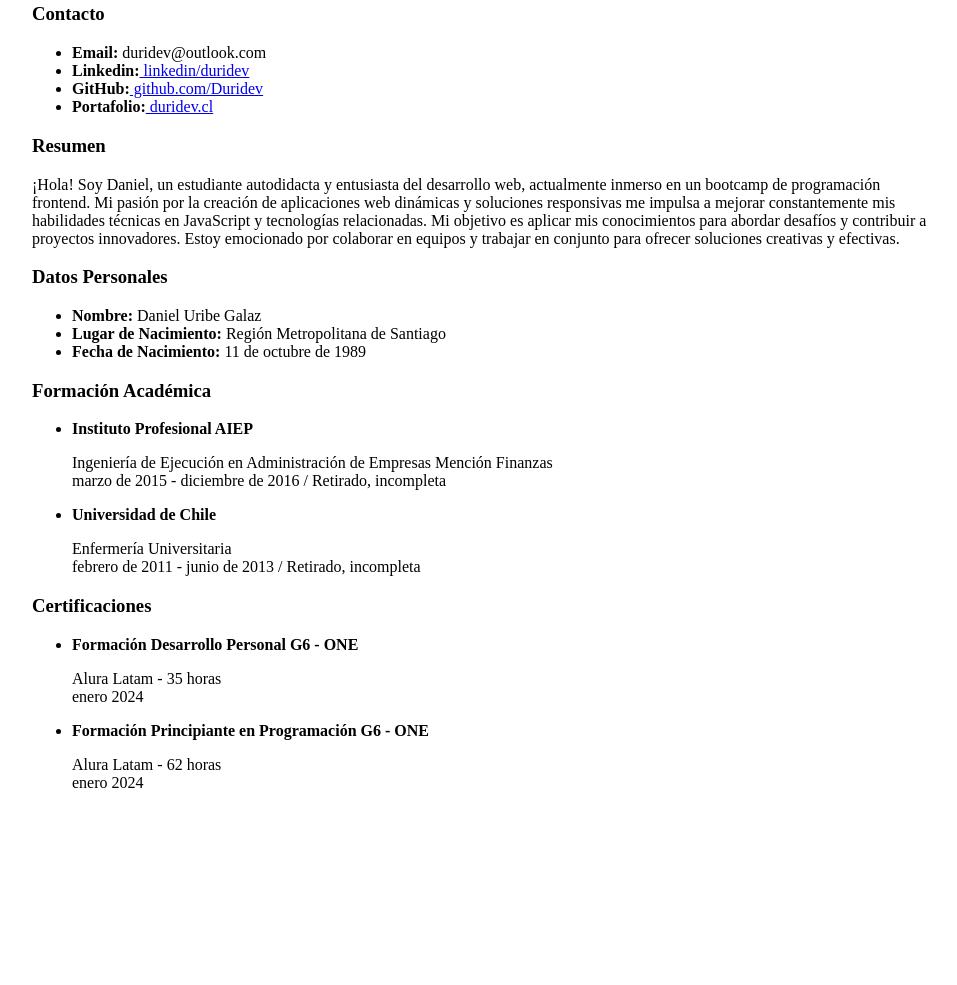
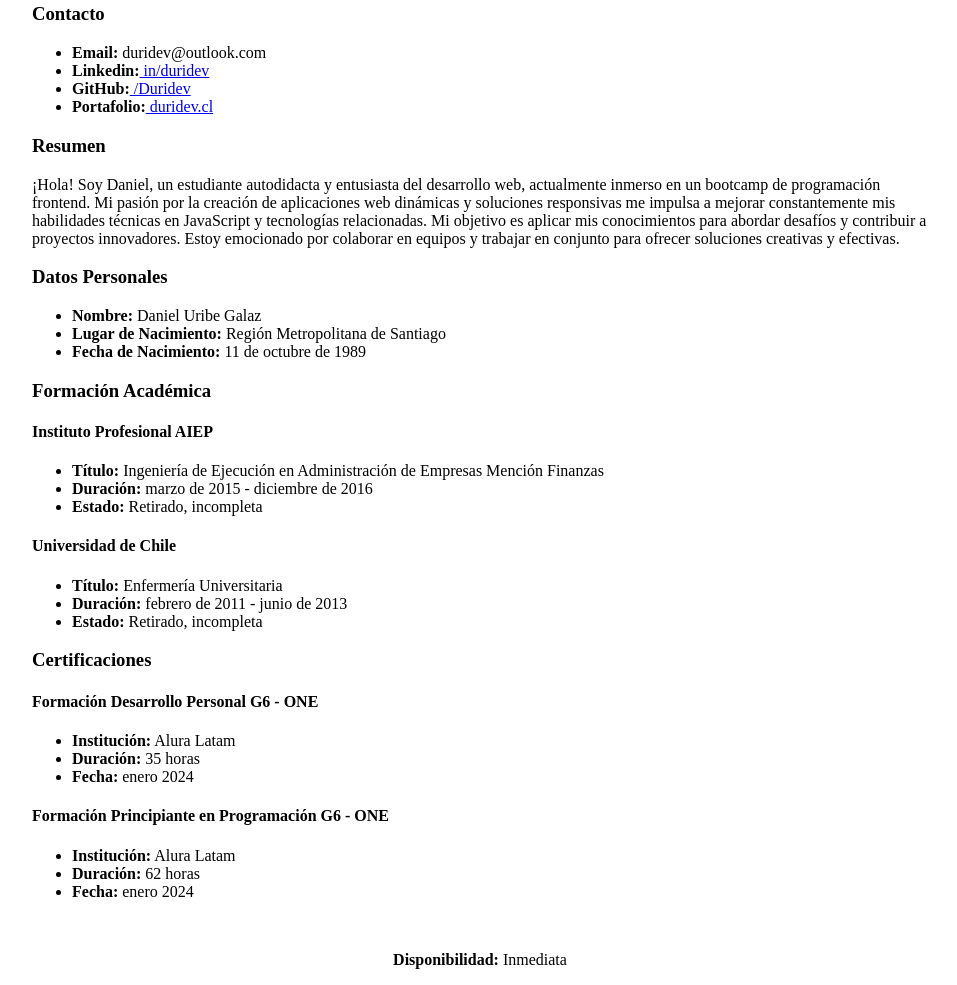
Before and after one commit to Duridev/curriculum-vitae-bc-frontend, a plain HTML site: page index.html in a window 1280 px wide. Shown: the part 308-1293 px from the top of the page, without its empty margins (160-1117 px from the left). Before the commit the page ends 1116 px from the top, so only its background shows below. Drawn offline with Linux system fonts and the light colour scheme.

Commit message:
correcciopn de la seccion de formacion profesional y certificaciones

```diff
--- a/index.html
+++ b/index.html
@@ -9,7 +9,7 @@
     <meta name="keywords" content="curriculum, vitae, duridev, desarrollador, frontend">
     <title>CV - Duridev</title>
     <link rel="shortcut icon" href="assets/img/favicon-cv.png" type="image/png">
-    <link rel="stylesheet" href="assets/css/style,css">
+    <link rel="stylesheet" href="assets/css/style.css">
 </head>
 
 <body style="margin: 0 auto; max-width: 70%;">
@@ -24,8 +24,8 @@
         <h3>Contacto</h3>
         <ul>
             <li><b>Email:</b> duridev@outlook.com</li>
-            <li><b>Linkedin:</b><a href="https://www.linkedin.com/in/duridev/"> linkedin/duridev</a></li>
-            <li><b>GitHub:</b><a href="https://github.com/Duridev"> github.com/Duridev</a></li>
+            <li><b>Linkedin:</b><a href="https://www.linkedin.com/in/duridev/"> in/duridev</a></li>
+            <li><b>GitHub:</b><a href="https://github.com/Duridev"> /Duridev</a></li>
             <li><b>Portafolio:</b><a href="https://duridev.cl"> duridev.cl</a></li>
 
         </ul>
@@ -52,42 +52,54 @@
     </section>
 
     <section>
+        <h3>Formación Académica</h3>
+
         <article>
-            <h3>Formación Académica</h3>
-
+            <h4>Instituto Profesional AIEP</h4>
             <ul>
-                <li><b>Instituto Profesional AIEP</b>
-                    <p>Ingeniería de Ejecución en Administración de Empresas Mención Finanzas<br>
-                        marzo de 2015 - diciembre de 2016 / Retirado, incompleta</br>
-                    </p>
-
-                </li>
-                <li><b>Universidad de Chile</b>
-                    <p>Enfermería Universitaria<br>
-                        febrero de 2011 - junio de 2013 / Retirado, incompleta
-                    </p>
-                </li>
+                <li><b>Título:</b> Ingeniería de Ejecución en Administración de Empresas Mención Finanzas</li>
+                <li><b>Duración:</b> marzo de 2015 - diciembre de 2016</li>
+                <li><b>Estado:</b> Retirado, incompleta</li>
             </ul>
         </article>
 
         <article>
-            <h3>Certificaciones</h3>
+            <h4>Universidad de Chile</h4>
             <ul>
-                <li><b>Formación Desarrollo Personal G6 - ONE</b>
-                    <p>Alura Latam - 35 horas <br>
-                        enero 2024
-                    </p>
-                </li>
-
-                <li><b>Formación Principiante en Programación G6 - ONE</b>
-                    <p>Alura Latam - 62 horas <br>
-                        enero 2024
-                    </p>
-                </li>
+                <li><b>Título:</b> Enfermería Universitaria</li>
+                <li><b>Duración:</b> febrero de 2011 - junio de 2013</li>
+                <li><b>Estado:</b> Retirado, incompleta</li>
             </ul>
         </article>
     </section>
 
+    <section>
+        <h3>Certificaciones</h3>
+
+        <article>
+            <h4>Formación Desarrollo Personal G6 - ONE</h4>
+            <ul>
+                <li><b>Institución:</b> Alura Latam</li>
+                <li><b>Duración:</b> 35 horas</li>
+                <li><b>Fecha:</b> enero 2024</li>
+            </ul>
+        </article>
+
+        <article>
+            <h4>Formación Principiante en Programación G6 - ONE</h4>
+            <ul>
+                <li><b>Institución:</b> Alura Latam</li>
+                <li><b>Duración:</b> 62 horas</li>
+                <li><b>Fecha:</b> enero 2024</li>
+            </ul>
+        </article>
+    </section>
+
+
+    <footer style="margin-top: 50px; text-align: center;">
+        <p><b>Disponibilidad:</b> Inmediata</p>
+    </footer>
+
 </body>
 
 </html>
```
